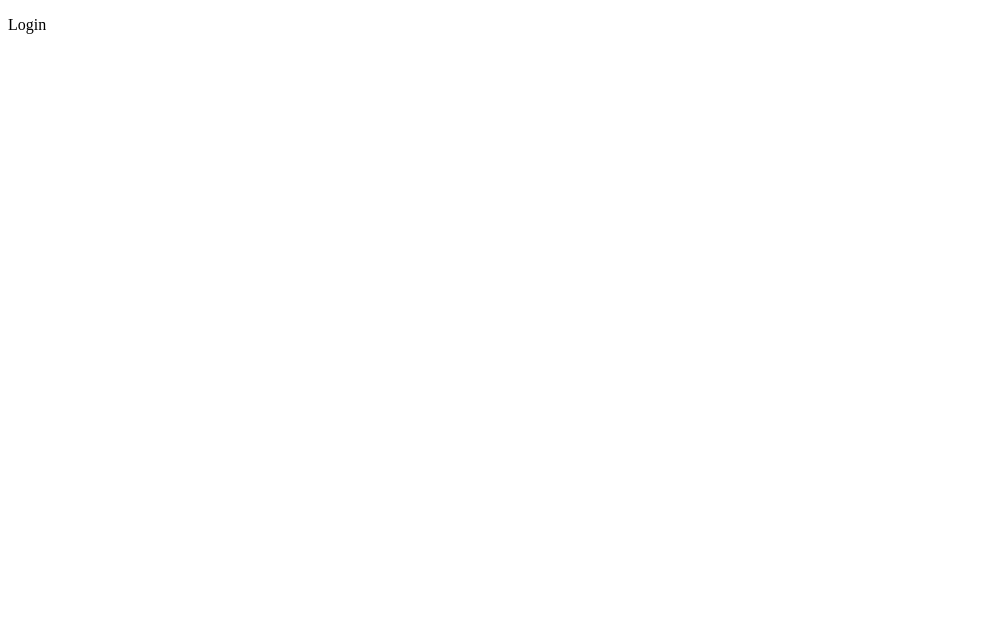
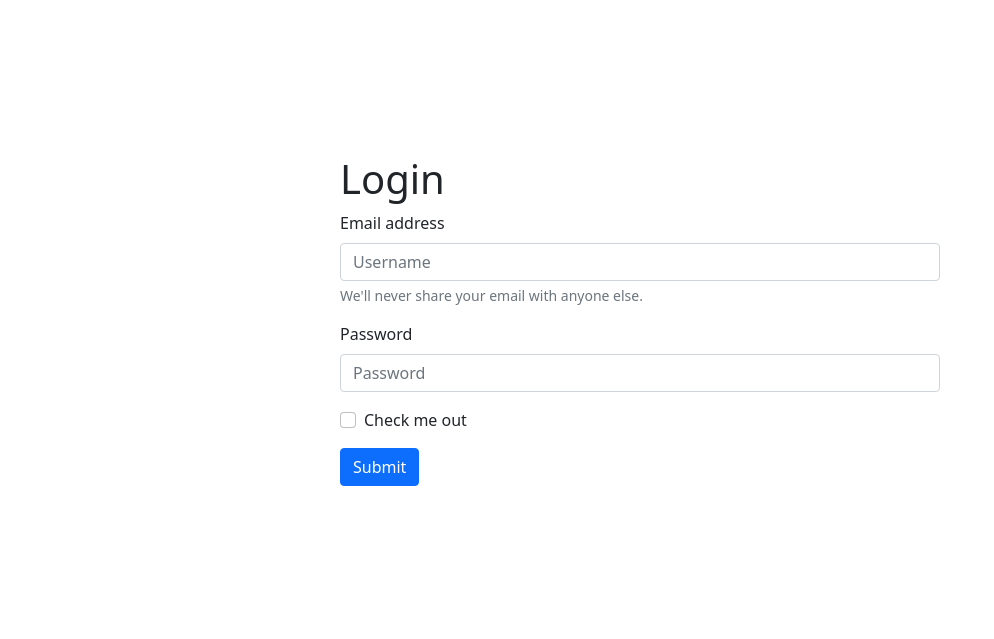
Before and after one commit to pinballtec/Photo_Album, a Django app: page /login/ in a window 1280 px wide. Before the commit the part shown is almost empty. Shown: the top 639 px of the page, without its empty margins (0-994 px from the left). Run offline with Django 4.2, Linux system fonts and the light colour scheme.

Commit message:
login page added, user showcase on main page is configured

```diff
--- /dev/null
+++ b/photoalbum/photoalbum_app/forms.py
@@ -0,0 +1,2 @@
+from django.contrib.auth.forms import UserCreationForm
+from django import forms
--- a/photoalbum/photoalbum_app/templates/photoalbum_app/index.html
+++ b/photoalbum/photoalbum_app/templates/photoalbum_app/index.html
@@ -21,8 +21,10 @@
 <body class = 'm-5'>
     <div class="container">
         <div class="row justify-content-center">
+                {% if request.user.is_authenticated %}
+                <p>Hello {{request.user}}</p>
+                {% endif %}
             <div class="col-md-3">
-
                 <div class="card">
                     <div class = "card-header">
                         Categories
--- a/photoalbum/photoalbum_app/templates/photoalbum_app/login.html
+++ b/photoalbum/photoalbum_app/templates/photoalbum_app/login.html
@@ -2,9 +2,42 @@
 <html lang="en">
 <head>
     <meta charset="UTF-8">
-    <title>Login</title>
+    <title>Login/Register</title>
+    <link href="https://cdn.jsdelivr.net/npm/bootstrap@5.1.3/dist/css/bootstrap.min.css" rel="stylesheet" integrity="sha384-1BmE4kWBq78iYhFldvKuhfTAU6auU8tT94WrHftjDbrCEXSU1oBoqyl2QvZ6jIW3" crossorigin="anonymous">
 </head>
+<style>
+  .form {
+    width: 600px;
+  }
+  .wrapper{
+    display: flex;
+    height: 80vh;
+    align-items: center;
+    justify-content: center;
+  }
+</style>
 <body>
-    <p>Login</p>
+    <div class="container">
+      <div class="wrapper">
+        <form method="POST" class="form">
+          {% csrf_token %}
+          <h1>Login</h1>
+          <div class="mb-3">
+            <label for="exampleInputEmail1" class="form-label">Email address</label>
+            <input type="text" id="username" name="username" placeholder = "Username" class="form-control" aria-describedby="emailHelp">
+            <div id="emailHelp" class="form-text">We'll never share your email with anyone else.</div>
+          </div>
+          <div class="mb-3">
+            <label for="exampleInputPassword1" class="form-label">Password</label>
+            <input type="password" id="password" name="password" placeholder = "Password" class="form-control">
+          </div>
+          <div class="mb-3 form-check">
+            <input type="checkbox" class="form-check-input" id="exampleCheck1">
+            <label class="form-check-label" for="exampleCheck1">Check me out</label>
+          </div>
+          <button type="submit" class="btn btn-primary">Submit</button>
+        </form>
+      </div>
+    </div>
 </body>
 </html>
--- a/photoalbum/photoalbum_app/urls.py
+++ b/photoalbum/photoalbum_app/urls.py
@@ -5,6 +5,5 @@ urlpatterns = [
     path('', views.main, name='main_page'),
     path('add/', views.add_photo, name='add_photo'),
     path('view/<int:pk>', views.view_photo, name='view_photo'),
-    path('login/', views.login, name='login'),
-    path('register/', views.register, name='register')
+    path('login/', views.login_page, name='login'),
 ]
--- a/photoalbum/photoalbum_app/views.py
+++ b/photoalbum/photoalbum_app/views.py
@@ -2,6 +2,7 @@ from django.shortcuts import render, redirect
 from .models import Category, Photo
 from django.contrib.auth.forms import UserCreationForm
 from django.http import HttpResponse
+from django.contrib.auth import authenticate, login
 # Create your views here.
 
 
@@ -45,7 +46,16 @@ def view_photo(request, pk):
     return render(request, 'photoalbum_app/photo.html', {'photo': photo})
 
 
-def login(request):
+def login_page(request):
+    if request.method == 'POST':
+        username = request.POST['username']
+        password = request.POST['password']
+
+        user = authenticate(request, username=username, password=password)
+
+        if user is not None:
+            login(request, user)
+            return redirect('main_page')
     return render(request, 'photoalbum_app/login.html')
 
 
```
Also changed, not shown: photoalbum/db.sqlite3.
